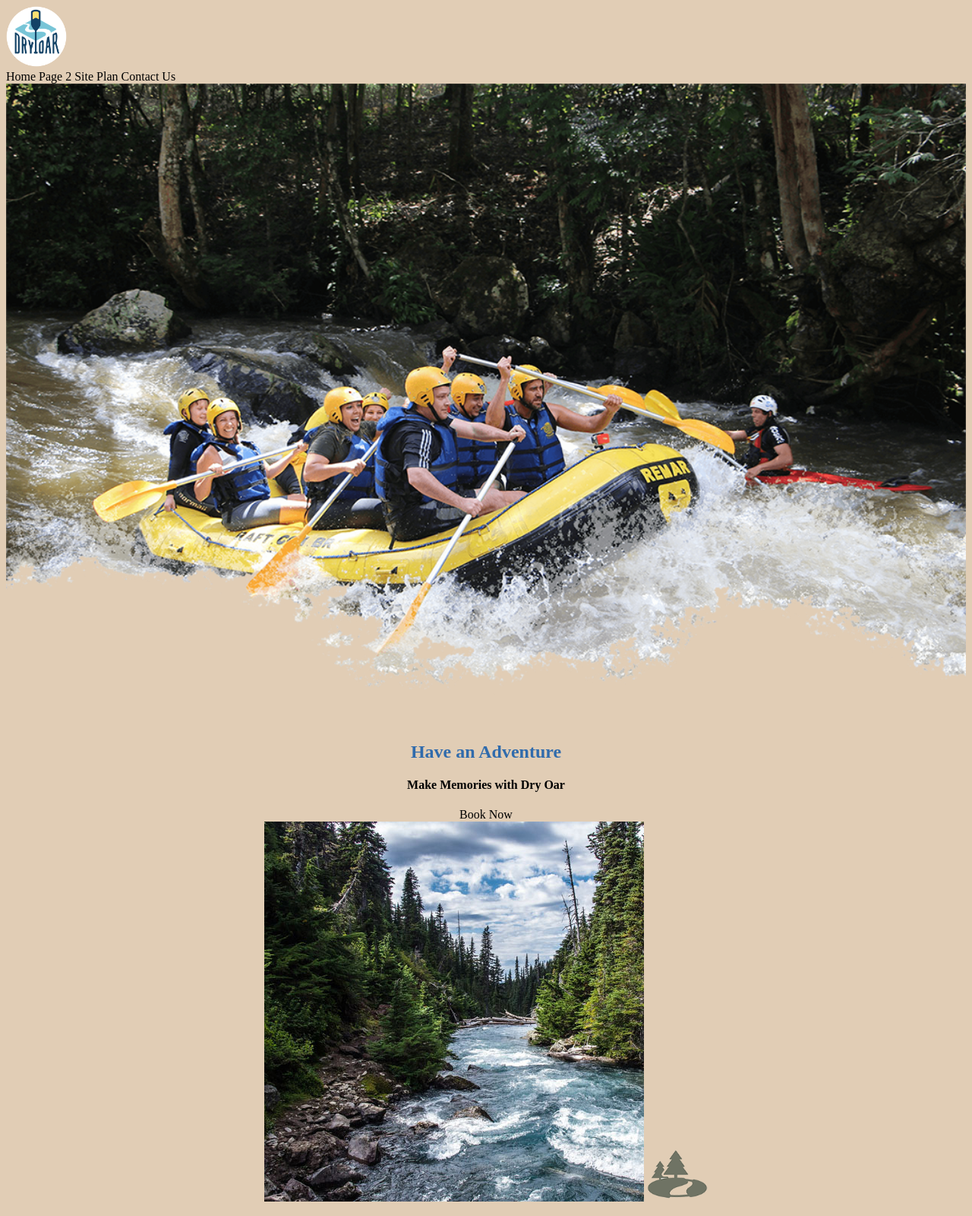
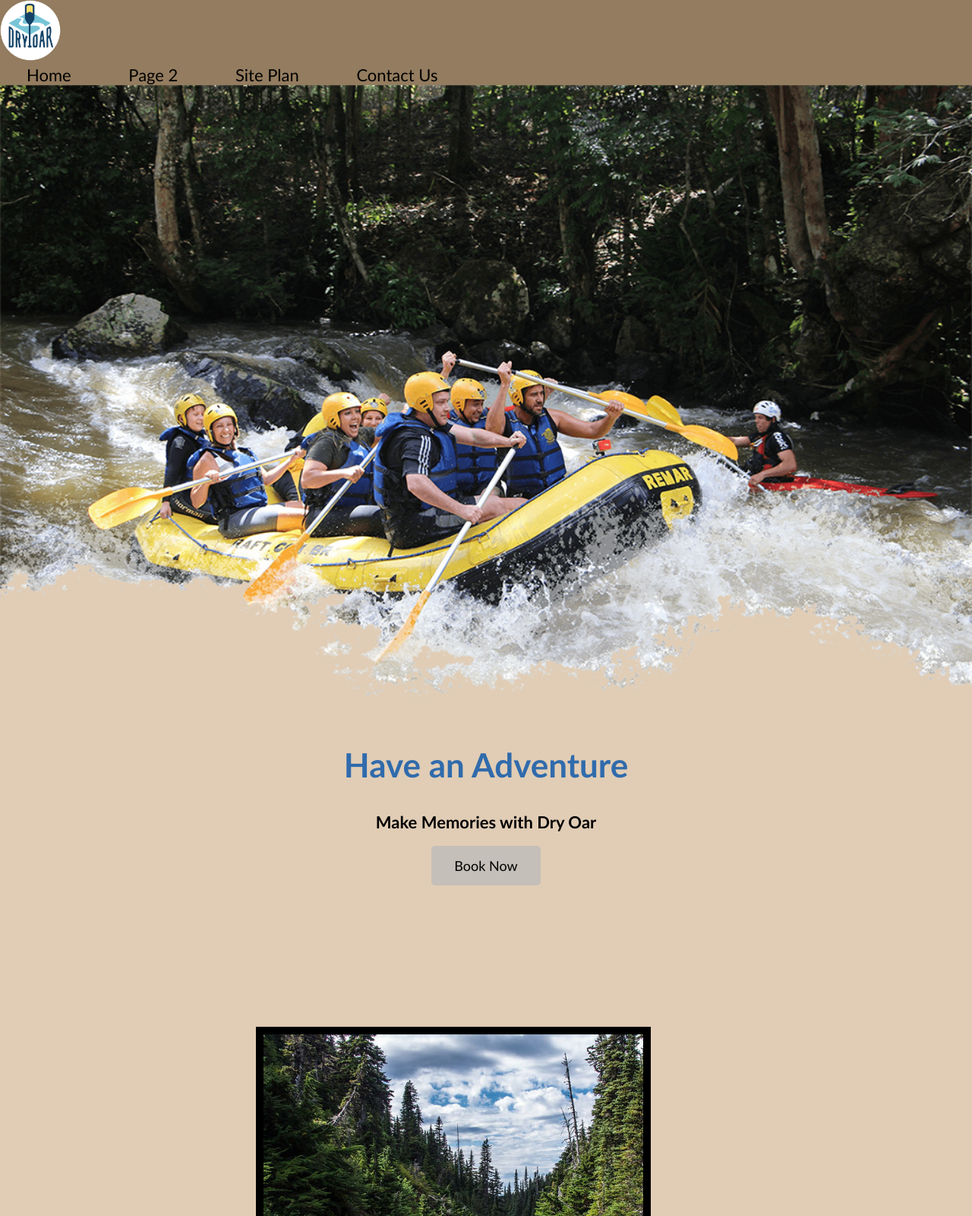
Before and after one commit to sararivadeneira/wdd130, a plain HTML site: page wwr/index.html in a window 1280 px wide. Shown: the top 1600 px of the page at 76% size. Drawn offline with Linux system fonts and the light colour scheme; a web font is replaced by a local one.

Commit message:
More css_week 4

```diff
--- a/Code practice/styles/styles.css
+++ b/Code practice/styles/styles.css
@@ -1,23 +1,26 @@
 body {
-
+    margin: 0;
   }
   nav {
     background-color: steelblue;
-    padding: 10px;
+    padding: 25px;
   }
   a {
     color: white;
     margin: 40px;
     font-size: 1.5em;
+    padding: 25px;
   }
   h1 {
     color: steelblue;
     text-align: center;
+    margin: 50px 0;
   }
   img {
     width: 80%;
     display: block;
     margin: 0 auto;
+    border: 4px solid steelblue;
   }
   p {
     padding: 10px;
@@ -37,8 +40,13 @@ body {
     font-size: 20px;
     margin: 20px auto;
     text-align: center;
+    padding: 25px;
   }
   a:hover {
     background-color: white;
     color: steelblue;
   }
+  footer {
+    background-color: steelblue;
+    color: white;
+  }
--- a/wwr/index.html
+++ b/wwr/index.html
@@ -47,7 +47,7 @@
             <img class="icon" src="images/oars.png" alt="oars icon">
             <h2>Rapids</h2>
         </section>
-        <div id="backgroung"></div>
+        <div id="background"></div>
         <img class="mountains" src="images/mountains.jpeg" alt="Misty mountains">
         <section class="msg">
             <h2>More Than Just The Thrill</h2>
--- a/wwr/styles/style.css
+++ b/wwr/styles/style.css
@@ -1,3 +1,9 @@
+@import url('https://fonts.googleapis.com/css2?family=Gloock&family=Open+Sans&display=swap');
+.home-title {
+    font-family: 'Gill Sans', 'Gill Sans MT', Calibri, 'Trebuchet MS', sans-serif;
+    font-size: 2em;
+    margin-top: 10px;
+}
 #content {
     max-width: 1600px;
     margin: 0 auto;
@@ -6,6 +12,7 @@ nav a {
     text-align: center;
     color: black;
     text-decoration: none;
+    padding: 35px;
 }
 #hero-msg h1, #hero-msg h4 {
     text-align: center;
@@ -22,16 +29,24 @@ main section {
 }
 body {
     background-color: #E1CDB5;
+    font-size: 22px;
+    font-family: 'Gill Sans', 'Gill Sans MT', Calibri, 'Trebuchet MS', sans-serif;
+    margin: 0;
+    padding: 0;
 }
 header {
-    background-color: #E1CDB5;
+    background-color: #937c5f;
 }
 nav a:hover {
     background-color: #E1CDB5;
     color: #306BAC;
 }
 .book, .join {
-    background-color: #E1CDB5;
+    background-color: #c4bfb8;
+    font-size: 18px;
+    padding: 15px 30px;
+    margin-top: 50px;
+    border-radius: 5px;
 }
 .book:hover, .join:hover {
     background-color: #E1CDB5;
@@ -39,10 +54,14 @@ nav a:hover {
 }
 .msg {
     background-color: #E1CDB5;
+    line-height: 1.5em;
+    padding: 35px;
 }
 footer {
-    background-color: #E1CDB5;
+    background-color: #937c5f;
     color: black;
+    padding: 25px 50px;
+    margin-top: 200px;
 }
 .home-title {
     color: #306BAC;
@@ -59,6 +78,8 @@ h4 {
 }
 .msg p {
     color: black;
+    font-size: .8em;
+    padding-bottom: 15px;
 }
 footer a {
     color: black;
@@ -79,3 +100,24 @@ footer p {
 footer p a:hover {
     text-decoration: underline;
 }
+.h2 {
+    margin: 0;
+}
+#logo_link {
+    padding-top: 5px;
+}
+.icon {
+    padding-top: 10px;
+}
+footer .social img {
+    padding-top: 15px;
+}
+.rivers-card, .camping-card, .rapids-card {
+    margin: 200px 0;
+}
+.card-img {
+    border: 10px solid black;
+}
+main section img {
+    box-sizing: border-box;
+}
```
Also changed, not shown: Code practice/W05-Challenge.html (added, +19 -0 lines), Code practice/styles/w05_style.css (added, +8 -0 lines), Code practice/images/w05_circles.jpeg (added), Code practice/images/w05_ice_image_desk.jpeg (added), Code practice/images/w05_ice_image_graphic.png (added), Code practice/images/w05_ice_image_person.jpeg (added), 2 other files.
